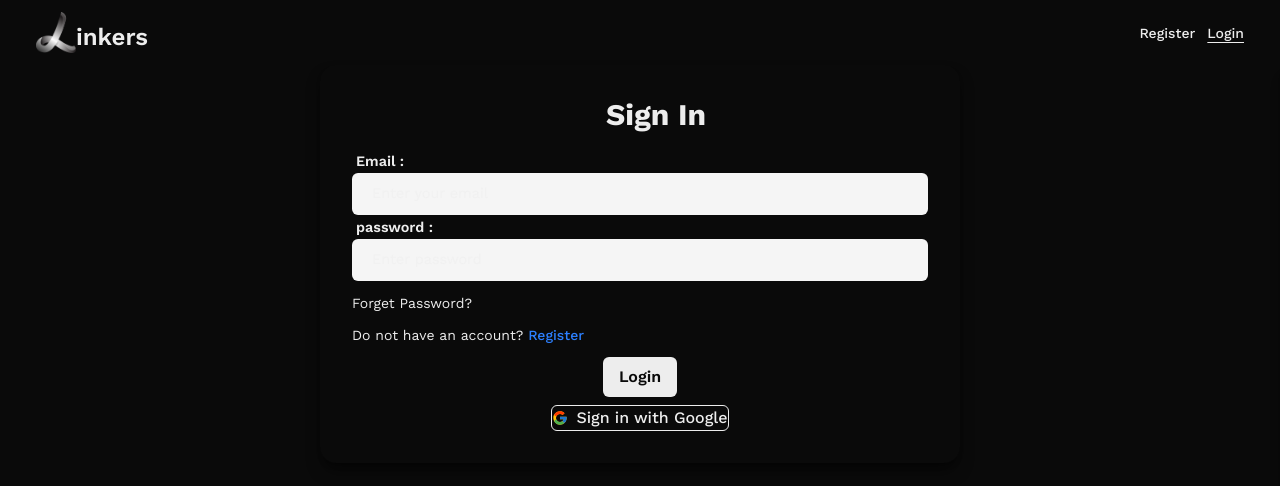
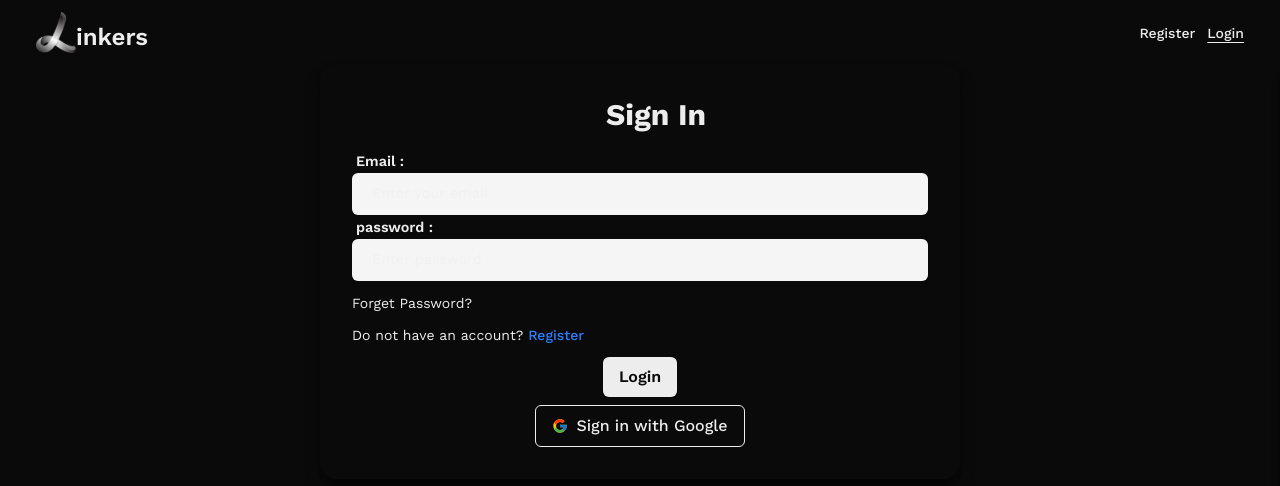
Before and after one commit to Pratush26/linkers, a Next.js app: page /login in a window 1280 px wide. Shown: the top 486 px of the page. Built offline with nearby package versions, Linux system fonts and the light colour scheme; no server answers.

Commit message:
fixed caching issues

```diff
--- a/app/Actions/dbFuntions.ts
+++ b/app/Actions/dbFuntions.ts
@@ -18,6 +18,7 @@ interface ContentData {
     tags: string;
     photo: string[];
 }
+
 export const uniqueUsername = async (username: string): Promise<boolean> => {
     try {
         await connectDB();
@@ -68,7 +69,7 @@ export const getContent = async () => {
     try {
         await connectDB()
         // const {limit = 0, skip = 0, _id = "", tags = ""} = data
-        const res = await Content.find()
+        const res = await Content.find({})
             .sort({ createdAt: -1 })
             .populate("createdBy")
             .lean()
--- a/app/explore/page.tsx
+++ b/app/explore/page.tsx
@@ -3,7 +3,6 @@ import ContentCard from "@/Components/ContentCard"
 
 export default async function ExplorePage() {
     const data = await getContent()
-    console.log(data)
     return (
         <main className="w-5/6 mx-auto space-y-6 my-10">
             <h1 className="text-3xl font-semibold text-center">Content Stream</h1>
@@ -13,3 +12,5 @@ export default async function ExplorePage() {
         </main>
     )
 }
+export const dynamic = "force-dynamic";
+export const revalidate = 0;
--- a/app/globals.css
+++ b/app/globals.css
@@ -38,7 +38,7 @@ body {
 }
 .btn-out{
   border: 1px solid var(--foreground);
-  padding: 8px 16p;
+  padding: 8px 16px;
   font-weight: 500;
   cursor: pointer;
 }
```
